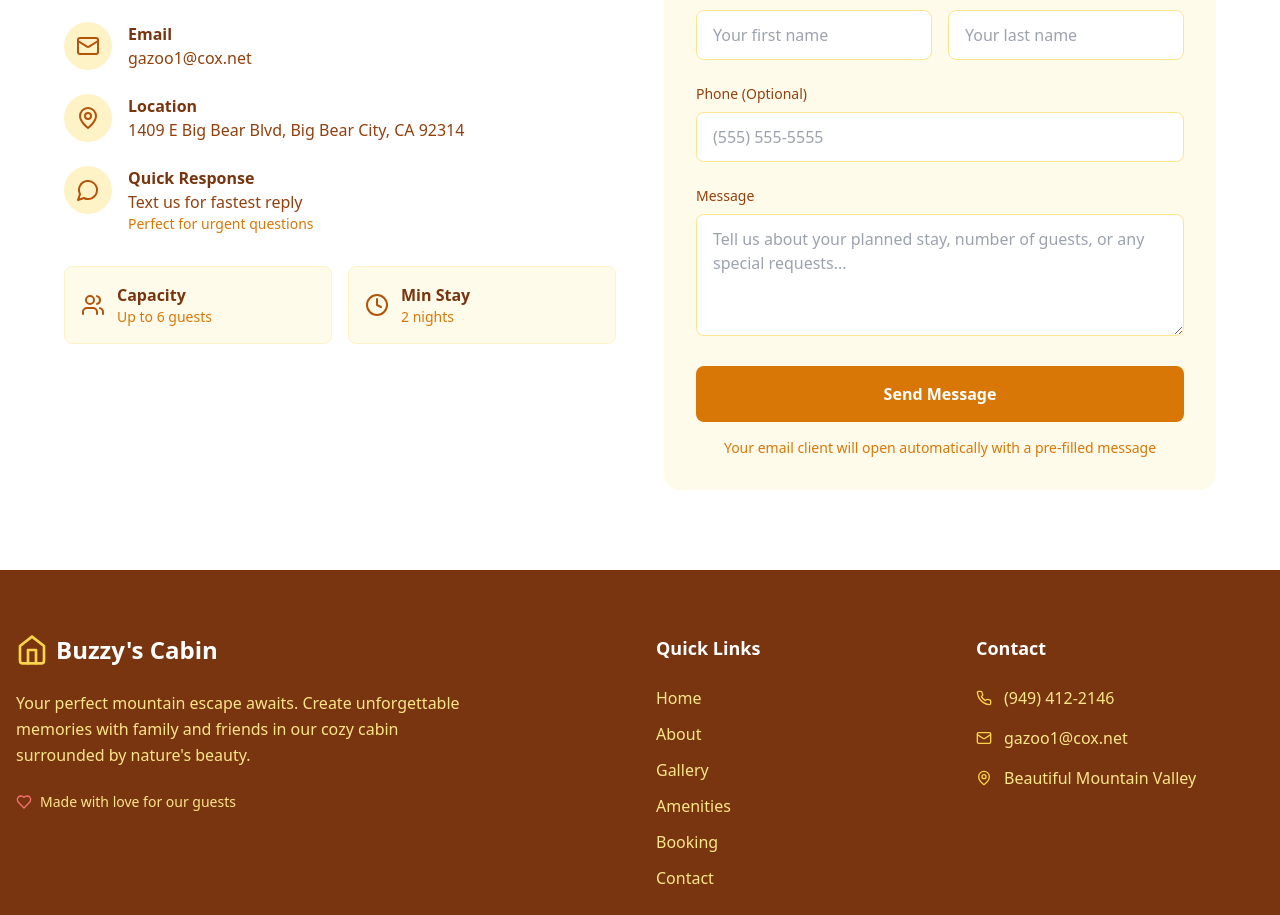
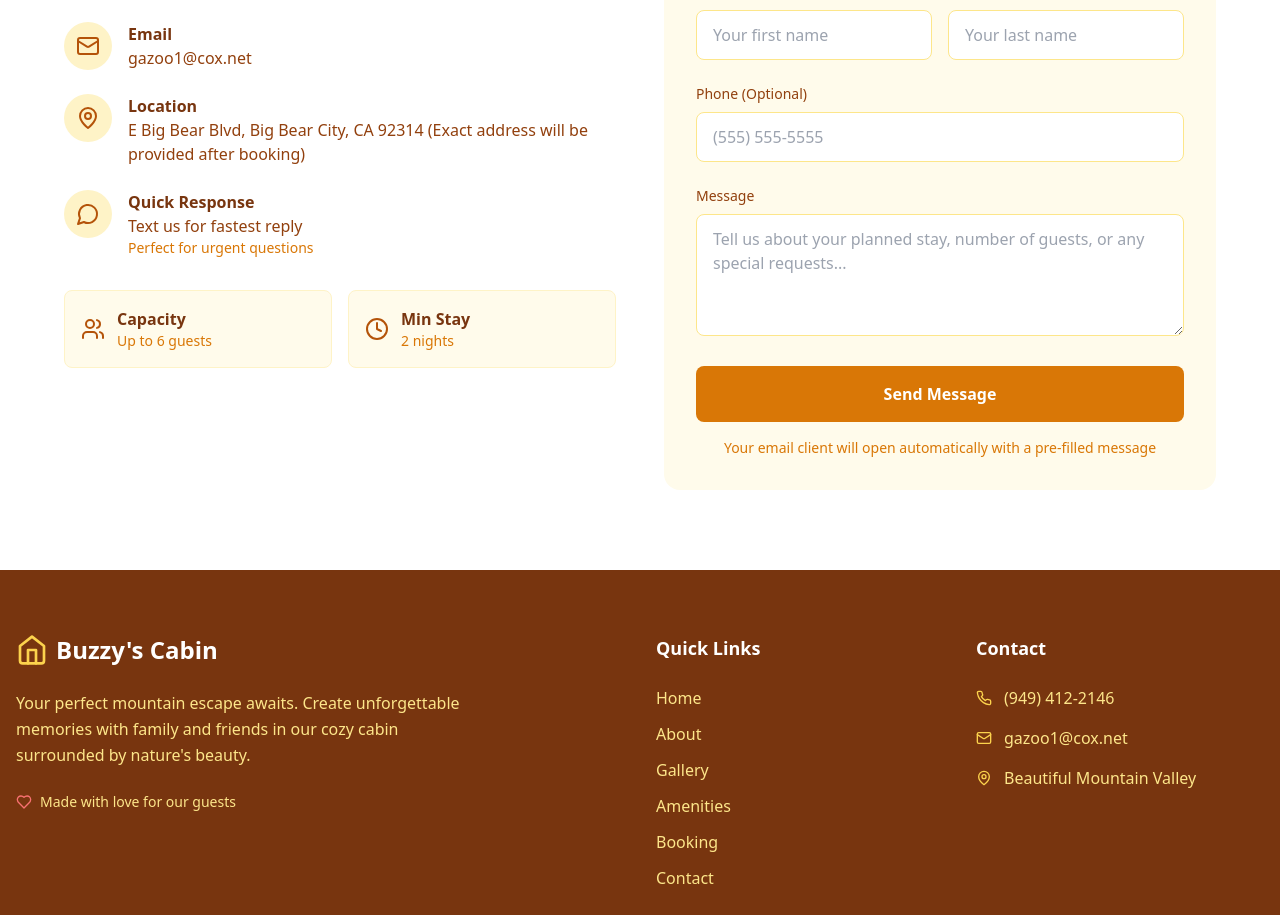
Before and after one commit to idratherbecamping/big_bear_cabin_website, a React (Vite) app: page / in a window 1280 px wide. Shown: the part 6164-7079 px from the top of the page. Built offline with nearby package versions, Linux system fonts and the light colour scheme; no server answers.

Commit message:
anonomoize address

```diff
--- a/src/components/Contact.tsx
+++ b/src/components/Contact.tsx
@@ -84,7 +84,7 @@ ${formData.message}
                     </div>
                     <div>
                       <h4 className="font-bold text-amber-900">Location</h4>
-                      <p className="text-amber-800">1409 E Big Bear Blvd, Big Bear City, CA 92314</p>
+                      <p className="text-amber-800">E Big Bear Blvd, Big Bear City, CA 92314 (Exact address will be provided after booking)</p>
                     </div>
                   </div>
 
```
